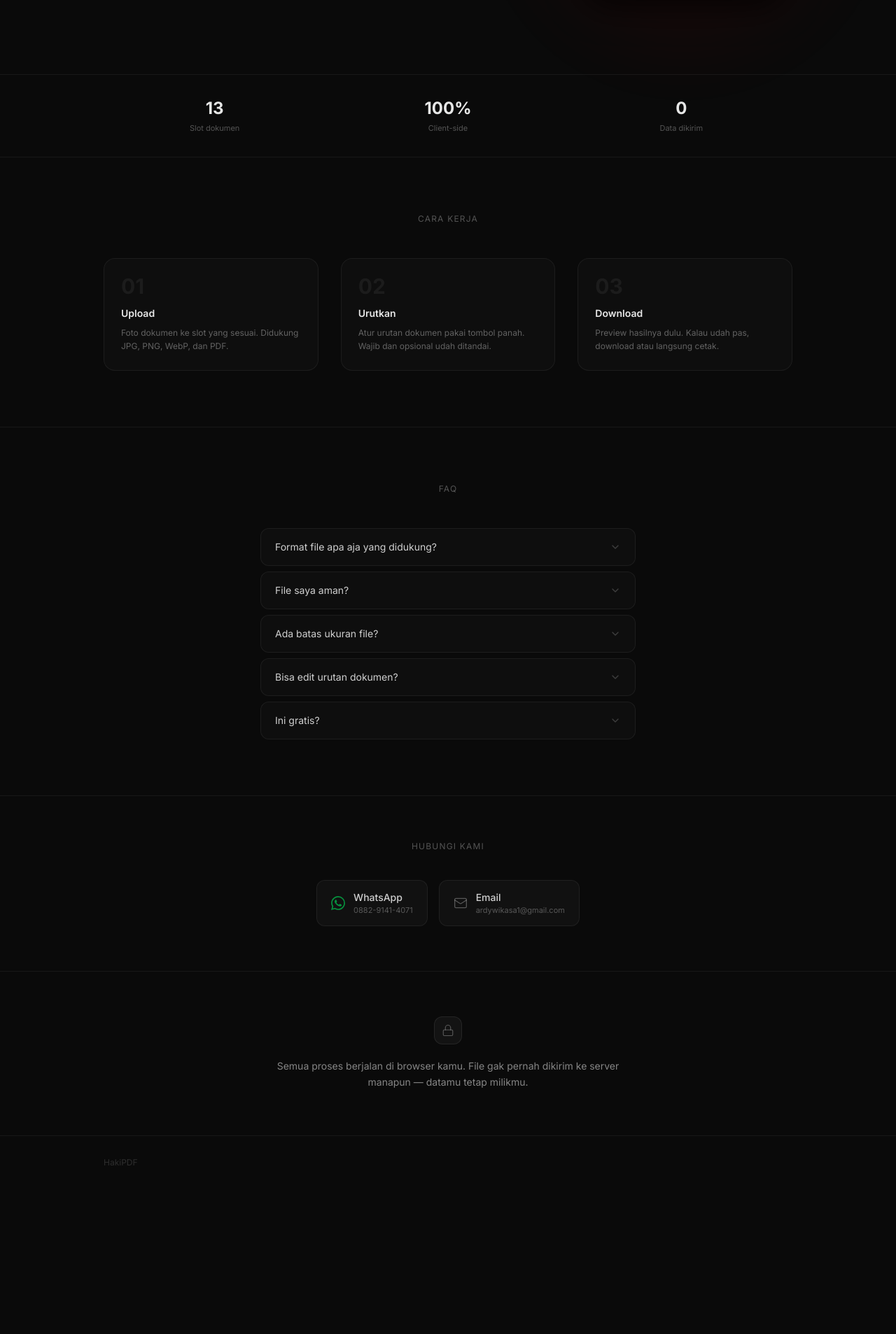
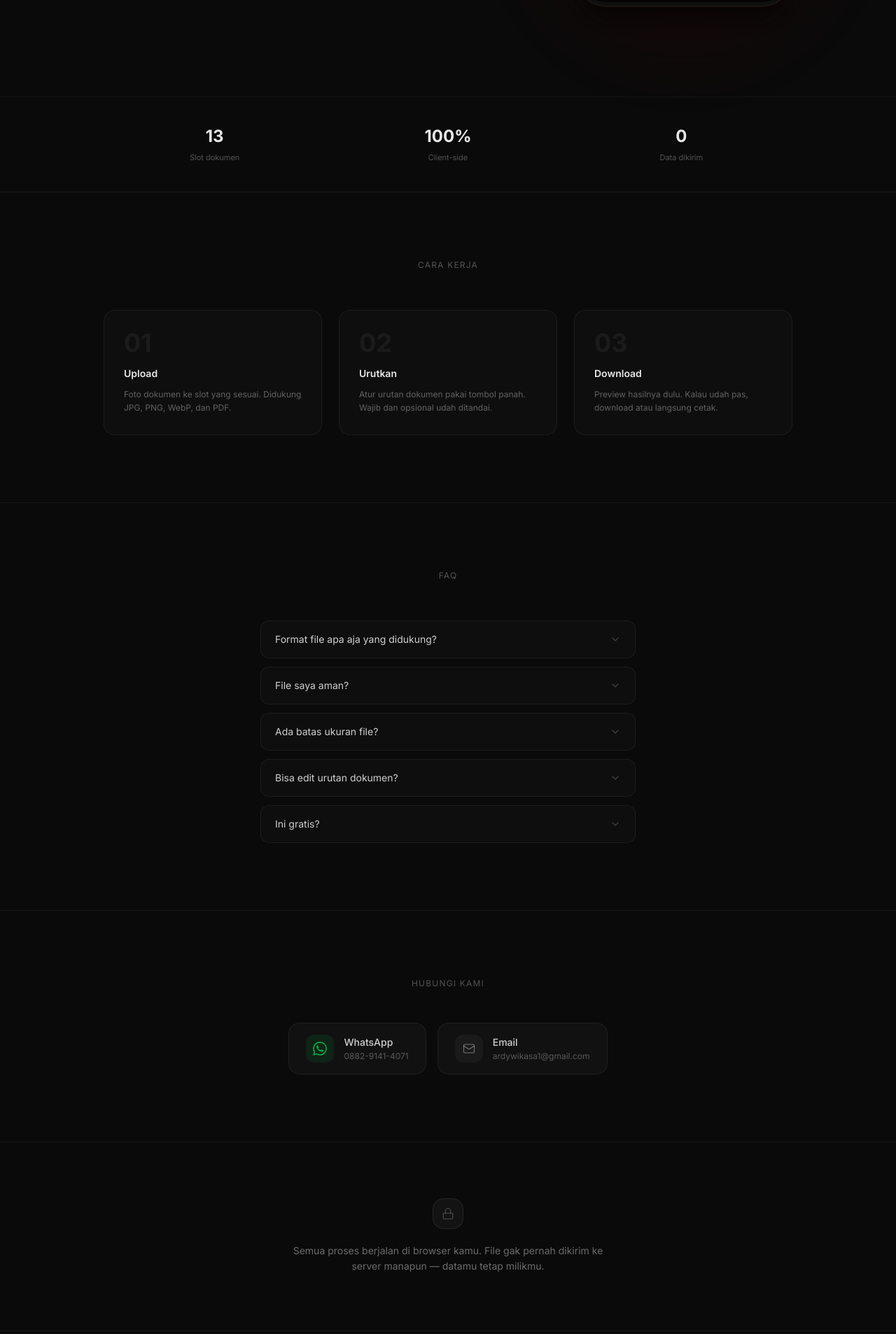
Before and after one commit to Stonepath-dotcom/wabot-hub, a Next.js app: page / in a window 1280 px wide. Shown: the part 753-2660 px from the top of the page at 70% size. Before the commit the page ends 2449 px from the top, so only its background shows below. Built offline with nearby package versions, Linux system fonts and the light colour scheme.

Commit message:
71d3c958-adfd-4c90-9d43-33f0715ffbd7

```diff
--- a/src/app/page.tsx
+++ b/src/app/page.tsx
@@ -29,7 +29,7 @@ export default function Home() {
 
       <main className="flex-1">
         {/* hero + phone */}
-        <section className="max-w-5xl mx-auto px-5 pt-16 sm:pt-24 pb-20 sm:pb-28">
+        <section className="max-w-5xl mx-auto px-5 pt-20 sm:pt-28 pb-24 sm:pb-32">
           <div className="grid grid-cols-1 lg:grid-cols-2 gap-12 lg:gap-16 items-center">
             {/* text */}
             <div className="animate-fade-in-left">
@@ -43,14 +43,14 @@ export default function Home() {
                 <span className="text-red-500">langsung jadi PDF.</span>
               </h1>
 
-              <p className="mt-4 text-white/40 text-sm sm:text-[15px] max-w-sm leading-relaxed">
+              <p className="mt-5 text-white/40 text-sm sm:text-[15px] max-w-md leading-relaxed">
                 Upload foto tiap dokumen, urutkan sesuai kebutuhan, download PDF-nya. Semua di browser — file kamu tetap aman.
               </p>
 
               <div className="mt-8 flex flex-col sm:flex-row items-start gap-3">
                 <Link
                   href="/buat"
-                  className="inline-flex items-center justify-center px-7 py-3 bg-red-600 hover:bg-red-700 text-white text-sm font-medium rounded-xl transition-all hover:shadow-lg hover:shadow-red-600/20"
+                  className="inline-flex items-center justify-center h-11 px-7 bg-red-600 hover:bg-red-700 text-white text-sm font-medium rounded-xl transition-all hover:shadow-lg hover:shadow-red-600/20"
                 >
                   Mulai Buat Berkas
                 </Link>
@@ -58,7 +58,7 @@ export default function Home() {
                   href="https://wa.me/6288291414071"
                   target="_blank"
                   rel="noopener noreferrer"
-                  className="inline-flex items-center justify-center px-7 py-3 bg-white/[0.06] hover:bg-white/[0.1] text-white/70 hover:text-white text-sm rounded-xl border border-white/[0.08] transition-all"
+                  className="inline-flex items-center justify-center h-11 px-7 bg-white/[0.06] hover:bg-white/[0.1] text-white/70 hover:text-white text-sm rounded-xl border border-white/[0.08] transition-all"
                 >
                   Hubungi Kami
                 </a>
@@ -71,7 +71,7 @@ export default function Home() {
                 {/* glow behind phone */}
                 <div className="absolute -inset-14 bg-red-600/[0.07] blur-[60px] rounded-full pointer-events-none animate-glow-pulse" />
 
-                {/* phone frame — outer ring */}
+                {/* phone frame */}
                 <div className="relative w-[280px] sm:w-[300px] lg:w-[310px] rounded-[44px] p-[2px] bg-gradient-to-b from-white/[0.12] to-white/[0.04] shadow-2xl shadow-black/80 animate-phone-float">
                   {/* phone body */}
                   <div className="relative bg-[#0f0f0f] rounded-[42px] p-[5px]">
@@ -79,7 +79,7 @@ export default function Home() {
                     <div className="absolute top-0 left-1/2 -translate-x-1/2 w-24 h-[26px] bg-[#0f0f0f] rounded-b-2xl z-10" />
                     <div className="absolute top-[7px] left-1/2 -translate-x-1/2 w-16 h-[18px] bg-black rounded-full z-10" />
 
-                    {/* screen — fixed height, cropped top */}
+                    {/* screen */}
                     <div className="rounded-[37px] overflow-hidden bg-black h-[520px] sm:h-[560px] lg:h-[580px] relative">
                       <Image
                         src="/phone-mockup.png"
@@ -108,7 +108,7 @@ export default function Home() {
 
         {/* stats strip */}
         <section className="border-y border-white/[0.06]">
-          <div className="max-w-5xl mx-auto px-5 py-8 grid grid-cols-3 gap-4 text-center">
+          <div className="max-w-5xl mx-auto px-5 py-10 grid grid-cols-3 gap-4 text-center">
             {[
               { value: '13', label: 'Slot dokumen' },
               { value: '100%', label: 'Client-side' },
@@ -116,26 +116,26 @@ export default function Home() {
             ].map((stat) => (
               <div key={stat.label}>
                 <p className="text-xl sm:text-2xl font-bold text-white/90">{stat.value}</p>
-                <p className="text-[11px] text-white/30 mt-1">{stat.label}</p>
+                <p className="text-[11px] text-white/30 mt-1.5">{stat.label}</p>
               </div>
             ))}
           </div>
         </section>
 
         {/* cara kerja */}
-        <section className="py-20">
+        <section className="py-24">
           <div className="max-w-5xl mx-auto px-5">
-            <p className="text-xs text-white/30 text-center uppercase tracking-widest mb-12">Cara kerja</p>
-            <div className="grid grid-cols-1 sm:grid-cols-3 gap-10 sm:gap-8">
+            <p className="text-xs text-white/30 text-center uppercase tracking-widest mb-14">Cara kerja</p>
+            <div className="grid grid-cols-1 sm:grid-cols-3 gap-6">
               {[
                 { step: '01', title: 'Upload', desc: 'Foto dokumen ke slot yang sesuai. Didukung JPG, PNG, WebP, dan PDF.' },
                 { step: '02', title: 'Urutkan', desc: 'Atur urutan dokumen pakai tombol panah. Wajib dan opsional udah ditandai.' },
                 { step: '03', title: 'Download', desc: 'Preview hasilnya dulu. Kalau udah pas, download atau langsung cetak.' },
               ].map((item) => (
-                <div key={item.step} className="relative bg-white/[0.02] border border-white/[0.06] rounded-2xl p-6">
-                  <span className="text-3xl font-bold text-white/[0.06] leading-none">{item.step}</span>
-                  <p className="text-sm font-semibold text-white/90 mt-3">{item.title}</p>
-                  <p className="text-xs text-white/35 mt-2 leading-relaxed">{item.desc}</p>
+                <div key={item.step} className="relative bg-white/[0.02] border border-white/[0.06] rounded-2xl p-7">
+                  <span className="text-4xl font-bold text-white/[0.05] leading-none block">{item.step}</span>
+                  <p className="text-sm font-semibold text-white/90 mt-4">{item.title}</p>
+                  <p className="text-xs text-white/35 mt-2.5 leading-relaxed">{item.desc}</p>
                 </div>
               ))}
             </div>
@@ -143,10 +143,10 @@ export default function Home() {
         </section>
 
         {/* faq */}
-        <section className="border-t border-white/[0.06] py-20">
+        <section className="border-t border-white/[0.06] py-24">
           <div className="max-w-xl mx-auto px-5">
-            <p className="text-xs text-white/30 text-center uppercase tracking-widest mb-12">FAQ</p>
-            <div className="space-y-2">
+            <p className="text-xs text-white/30 text-center uppercase tracking-widest mb-14">FAQ</p>
+            <div className="space-y-3">
               {[
                 { q: 'Format file apa aja yang didukung?', a: 'JPG, PNG, WebP, HEIC, dan PDF. Kalau filenya gambar, otomatis dikonversi ke JPEG sebelum masuk PDF.' },
                 { q: 'File saya aman?', a: 'Semua proses berjalan di browser. File gak pernah dikirim ke server — langsung diproses di device kamu.' },
@@ -171,35 +171,39 @@ export default function Home() {
         </section>
 
         {/* contact */}
-        <section className="border-t border-white/[0.06] py-16">
+        <section className="border-t border-white/[0.06] py-24">
           <div className="max-w-5xl mx-auto px-5">
-            <p className="text-xs text-white/30 text-center uppercase tracking-widest mb-10">Hubungi Kami</p>
-            <div className="flex items-center justify-center gap-4">
+            <p className="text-xs text-white/30 text-center uppercase tracking-widest mb-12">Hubungi Kami</p>
+            <div className="flex flex-col sm:flex-row items-center justify-center gap-4">
               <a
                 href="https://wa.me/6288291414071"
                 target="_blank"
                 rel="noopener noreferrer"
-                className="flex items-center gap-3 px-5 py-3.5 bg-white/[0.03] border border-white/[0.06] rounded-xl hover:bg-white/[0.06] hover:border-white/[0.1] transition-all group"
+                className="flex items-center gap-3.5 w-full sm:w-auto px-6 py-4 bg-white/[0.03] border border-white/[0.06] rounded-2xl hover:bg-white/[0.06] hover:border-white/[0.1] transition-all group"
               >
-                <svg width="20" height="20" viewBox="0 0 24 24" fill="none" className="text-green-500/70 group-hover:text-green-500 transition-colors">
-                  <path d="M17.472 14.382c-.297-.149-1.758-.867-2.03-.967-.273-.099-.471-.148-.67.15-.197.297-.767.966-.94 1.164-.173.199-.347.223-.644.075-.297-.15-1.255-.463-2.39-1.475-.883-.788-1.48-1.761-1.653-2.059-.173-.297-.018-.458.13-.606.134-.133.298-.347.446-.52.149-.174.198-.298.298-.497.099-.198.05-.371-.025-.52-.075-.149-.669-1.612-.916-2.207-.242-.579-.487-.5-.669-.51-.173-.008-.371-.01-.57-.01-.198 0-.52.074-.792.372-.272.297-1.04 1.016-1.04 2.479 0 1.462 1.065 2.875 1.213 3.074.149.198 2.096 3.2 5.077 4.487.709.306 1.262.489 1.694.625.712.227 1.36.195 1.871.118.571-.085 1.758-.719 2.006-1.413.248-.694.248-1.289.173-1.413-.074-.124-.272-.198-.57-.347m-5.421 7.403h-.004a9.87 9.87 0 01-5.031-1.378l-.361-.214-3.741.982.998-3.648-.235-.374a9.86 9.86 0 01-1.51-5.26c.001-5.45 4.436-9.884 9.888-9.884 2.64 0 5.122 1.03 6.988 2.898a9.825 9.825 0 012.893 6.994c-.003 5.45-4.437 9.884-9.885 9.884m8.413-18.297A11.815 11.815 0 0012.05 0C5.495 0 .16 5.335.157 11.892c0 2.096.547 4.142 1.588 5.945L.057 24l6.305-1.654a11.882 11.882 0 005.683 1.448h.005c6.554 0 11.89-5.335 11.893-11.893a11.821 11.821 0 00-3.48-8.413z" fill="currentColor" />
-                </svg>
+                <div className="w-10 h-10 rounded-xl bg-green-500/10 flex items-center justify-center shrink-0">
+                  <svg width="20" height="20" viewBox="0 0 24 24" fill="none" className="text-green-500/80 group-hover:text-green-500 transition-colors">
+                    <path d="M17.472 14.382c-.297-.149-1.758-.867-2.03-.967-.273-.099-.471-.148-.67.15-.197.297-.767.966-.94 1.164-.173.199-.347.223-.644.075-.297-.15-1.255-.463-2.39-1.475-.883-.788-1.48-1.761-1.653-2.059-.173-.297-.018-.458.13-.606.134-.133.298-.347.446-.52.149-.174.198-.298.298-.497.099-.198.05-.371-.025-.52-.075-.149-.669-1.612-.916-2.207-.242-.579-.487-.5-.669-.51-.173-.008-.371-.01-.57-.01-.198 0-.52.074-.792.372-.272.297-1.04 1.016-1.04 2.479 0 1.462 1.065 2.875 1.213 3.074.149.198 2.096 3.2 5.077 4.487.709.306 1.262.489 1.694.625.712.227 1.36.195 1.871.118.571-.085 1.758-.719 2.006-1.413.248-.694.248-1.289.173-1.413-.074-.124-.272-.198-.57-.347m-5.421 7.403h-.004a9.87 9.87 0 01-5.031-1.378l-.361-.214-3.741.982.998-3.648-.235-.374a9.86 9.86 0 01-1.51-5.26c.001-5.45 4.436-9.884 9.888-9.884 2.64 0 5.122 1.03 6.988 2.898a9.825 9.825 0 012.893 6.994c-.003 5.45-4.437 9.884-9.885 9.884m8.413-18.297A11.815 11.815 0 0012.05 0C5.495 0 .16 5.335.157 11.892c0 2.096.547 4.142 1.588 5.945L.057 24l6.305-1.654a11.882 11.882 0 005.683 1.448h.005c6.554 0 11.89-5.335 11.893-11.893a11.821 11.821 0 00-3.48-8.413z" fill="currentColor" />
+                  </svg>
+                </div>
                 <div>
                   <p className="text-sm text-white/80 font-medium">WhatsApp</p>
-                  <p className="text-[11px] text-white/30">0882-9141-4071</p>
+                  <p className="text-xs text-white/30 mt-0.5">0882-9141-4071</p>
                 </div>
               </a>
               <a
                 href="mailto:ardywikasa1@gmail.com"
-                className="flex items-center gap-3 px-5 py-3.5 bg-white/[0.03] border border-white/[0.06] rounded-xl hover:bg-white/[0.06] hover:border-white/[0.1] transition-all group"
+                className="flex items-center gap-3.5 w-full sm:w-auto px-6 py-4 bg-white/[0.03] border border-white/[0.06] rounded-2xl hover:bg-white/[0.06] hover:border-white/[0.1] transition-all group"
               >
-                <svg width="20" height="20" viewBox="0 0 24 24" fill="none" stroke="currentColor" strokeWidth="1.5" strokeLinecap="round" strokeLinejoin="round" className="text-white/30 group-hover:text-white/50 transition-colors">
-                  <rect x="2" y="4" width="20" height="16" rx="2" />
-                  <path d="m22 7-8.97 5.7a1.94 1.94 0 0 1-2.06 0L2 7" />
-                </svg>
+                <div className="w-10 h-10 rounded-xl bg-white/[0.04] flex items-center justify-center shrink-0">
+                  <svg width="18" height="18" viewBox="0 0 24 24" fill="none" stroke="currentColor" strokeWidth="1.5" strokeLinecap="round" strokeLinejoin="round" className="text-white/40 group-hover:text-white/60 transition-colors">
+                    <rect x="2" y="4" width="20" height="16" rx="2" />
+                    <path d="m22 7-8.97 5.7a1.94 1.94 0 0 1-2.06 0L2 7" />
+                  </svg>
+                </div>
                 <div>
                   <p className="text-sm text-white/80 font-medium">Email</p>
-                  <p className="text-[11px] text-white/30">ardywikasa1@gmail.com</p>
+                  <p className="text-xs text-white/30 mt-0.5">ardywikasa1@gmail.com</p>
                 </div>
               </a>
             </div>
@@ -207,16 +211,16 @@ export default function Home() {
         </section>
 
         {/* privacy */}
-        <section className="border-t border-white/[0.06] py-16">
+        <section className="border-t border-white/[0.06] py-20">
           <div className="max-w-5xl mx-auto px-5">
-            <div className="max-w-lg mx-auto text-center">
-              <div className="inline-flex items-center justify-center w-10 h-10 rounded-xl bg-white/[0.04] border border-white/[0.08] mb-5">
-                <svg width="18" height="18" viewBox="0 0 24 24" fill="none" stroke="currentColor" strokeWidth="1.5" strokeLinecap="round" strokeLinejoin="round" className="text-white/30">
+            <div className="max-w-md mx-auto text-center">
+              <div className="inline-flex items-center justify-center w-11 h-11 rounded-2xl bg-white/[0.04] border border-white/[0.08] mb-5">
+                <svg width="18" height="18" viewBox="0 0 24 24" fill="none" stroke="currentColor" strokeWidth="1.5" strokeLinecap="round" strokeLinejoin="round" className="text-white/25">
                   <rect x="3" y="11" width="18" height="11" rx="2" ry="2" />
                   <path d="M7 11V7a5 5 0 0 1 10 0v4" />
                 </svg>
               </div>
-              <p className="text-sm text-white/50 leading-relaxed">
+              <p className="text-sm text-white/40 leading-relaxed">
                 Semua proses berjalan di browser kamu. File gak pernah dikirim ke server manapun — datamu tetap milikmu.
               </p>
             </div>
@@ -226,8 +230,8 @@ export default function Home() {
 
       {/* footer */}
       <footer className="border-t border-white/[0.06]">
-        <div className="max-w-5xl mx-auto px-5 py-6">
-          <span className="text-xs text-white/15">HakiPDF</span>
+        <div className="max-w-5xl mx-auto px-5 h-12 flex items-center">
+          <span className="text-[11px] text-white/15">HakiPDF</span>
         </div>
       </footer>
     </div>
```
Also changed, not shown: src/app/buat/page.tsx (+37 -30 lines).
